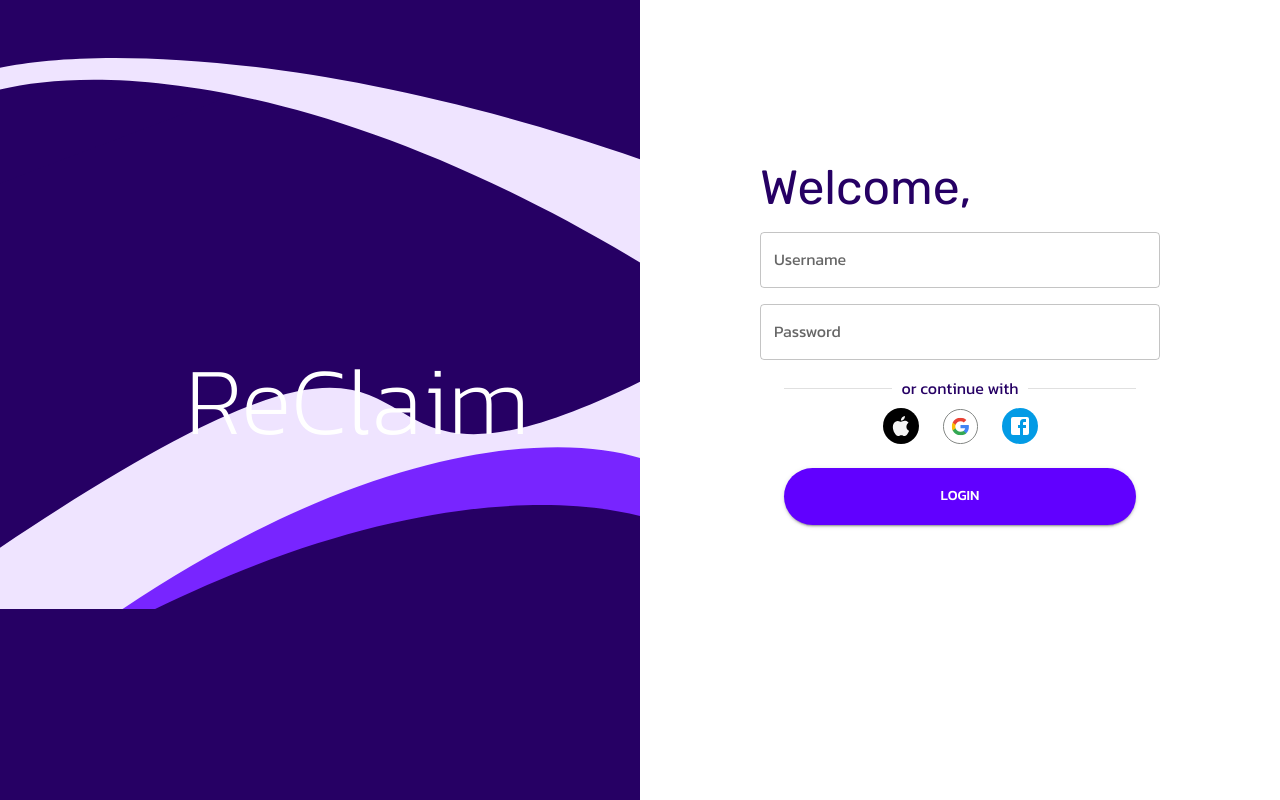
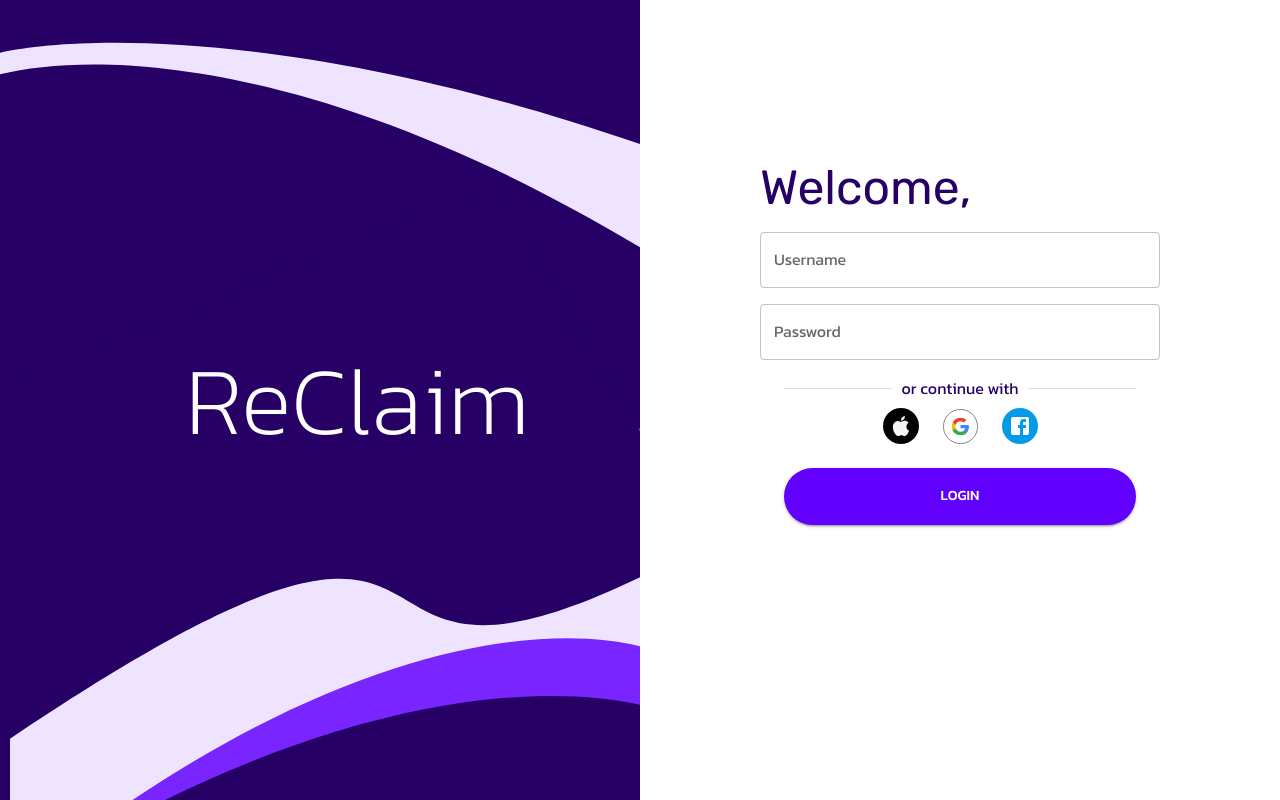
Before and after one commit to Rahik-Sikder/b2bfintech, a React (Create React App) app in the folder b2bfintechs24/: page / in a window 1280 px wide. Built offline with nearby package versions, Linux system fonts and the light colour scheme.

Commit message:
edited welcome page

```diff
--- a/b2bfintechs24/src/pages/Welcome.js
+++ b/b2bfintechs24/src/pages/Welcome.js
@@ -53,6 +53,7 @@ const Welcome = ({ setLoggedIn }) => {
           paddingX: 12,
           backgroundImage: `${encodedFirstSvg}, ${encodedSecondSvg}`,
           backgroundSize: '150%, 110%',
+          backgroundPosition: 'left -5%, left -15% bottom',
           backgroundRepeat: 'no-repeat, no-repeat',
           backgroundColor: '#260064',
           height: '100vh',
```
